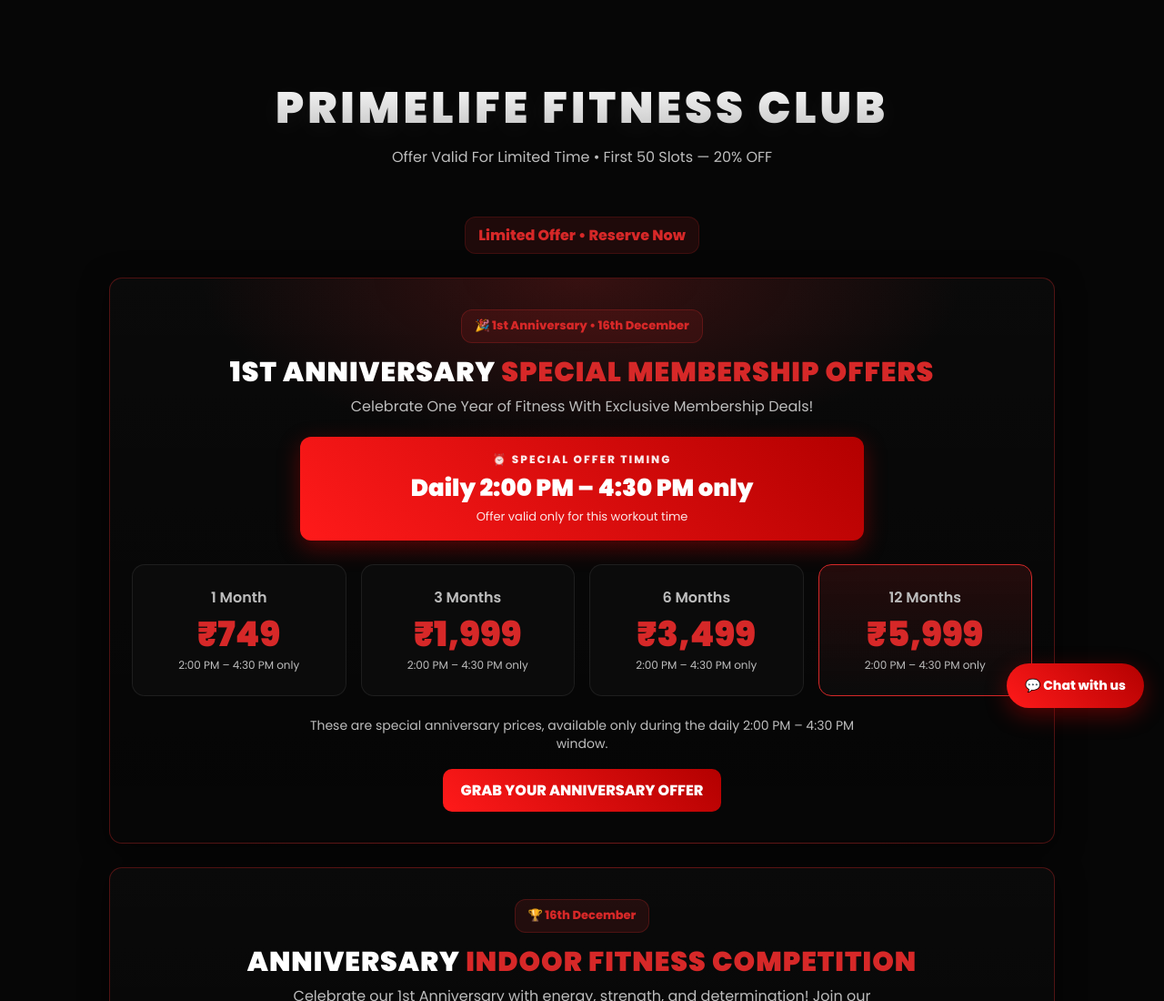
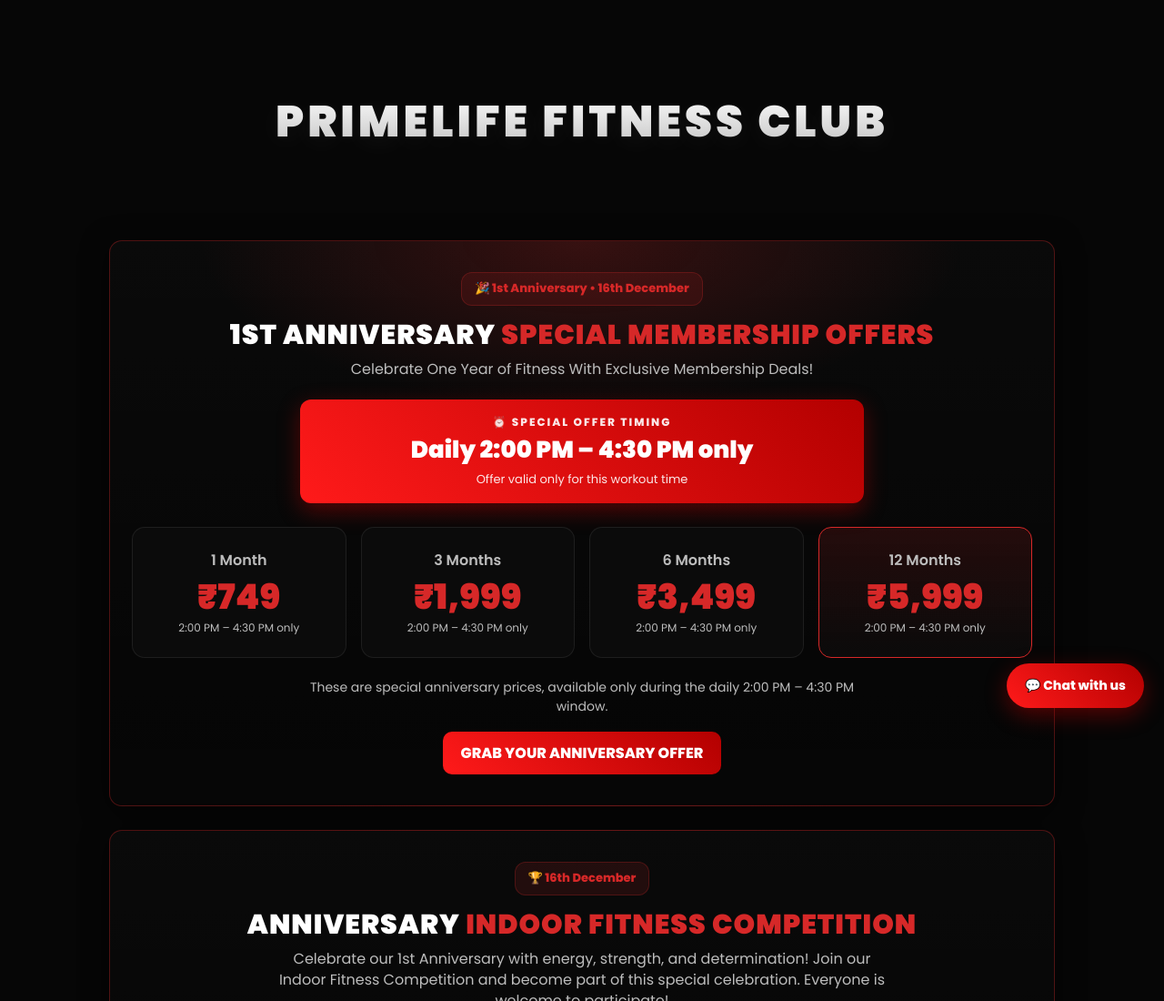
Before and after one commit to GitBuddy14/Primelifegym.github.io, a plain HTML site: page index.html in a window 1280 px wide. Shown: the top 1100 px of the page at 91% size. Drawn offline with Linux system fonts and the light colour scheme.

Commit message:
Update index.html

```diff
--- a/index.html
+++ b/index.html
@@ -1,3 +1,4 @@
+
 <!doctype html>
 <html lang="en">
 <head>
@@ -111,13 +112,11 @@
     <header>
       <div>
         <div class="brand">PRIMELIFE FITNESS CLUB</div>
-        <div class="sub">Offer Valid For Limited Time • First 50 Slots — 20% OFF</div>
       </div>
     </header>
 
     <!-- PROMO -->
     <div style="display:flex;justify-content:center">
-      <div class="badge">Limited Offer • Reserve Now</div>
     </div>
 
     <!-- NEW: 1ST ANNIVERSARY SPECIAL MEMBERSHIP OFFERS -->
```
